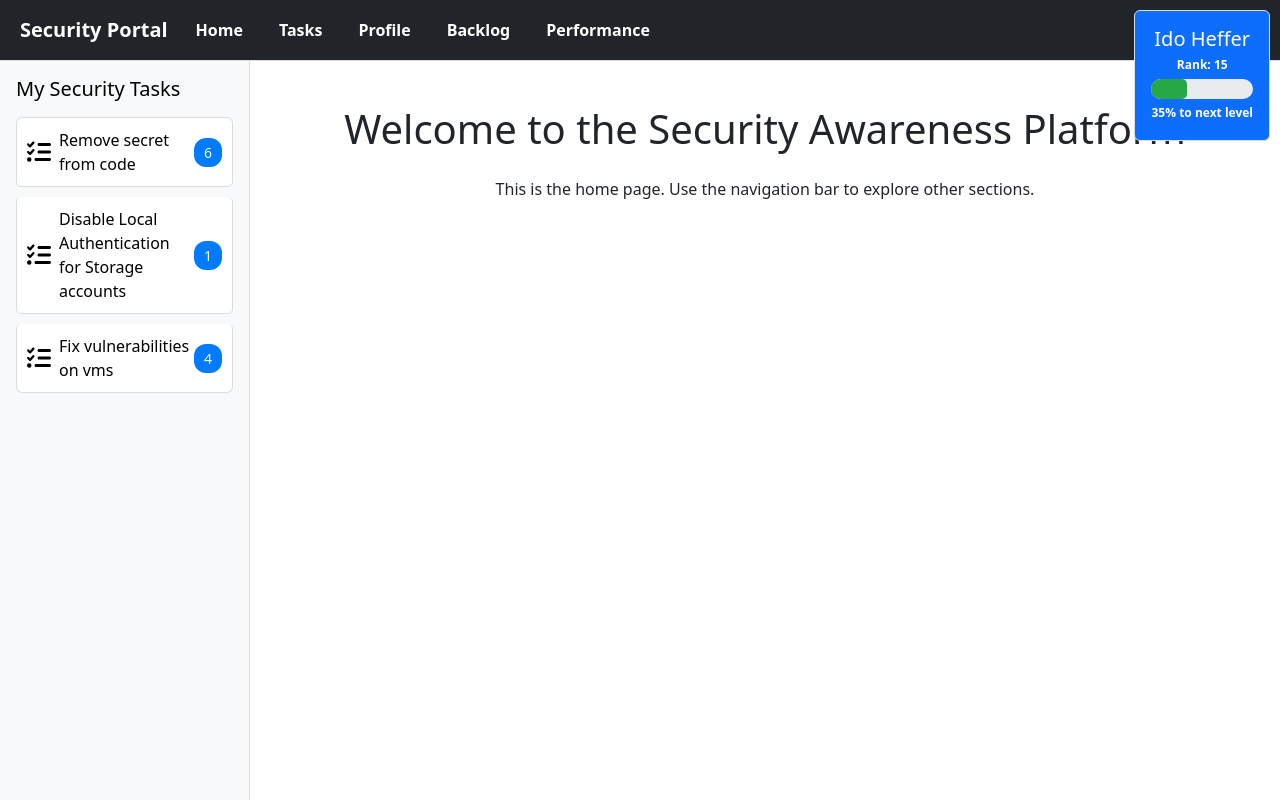
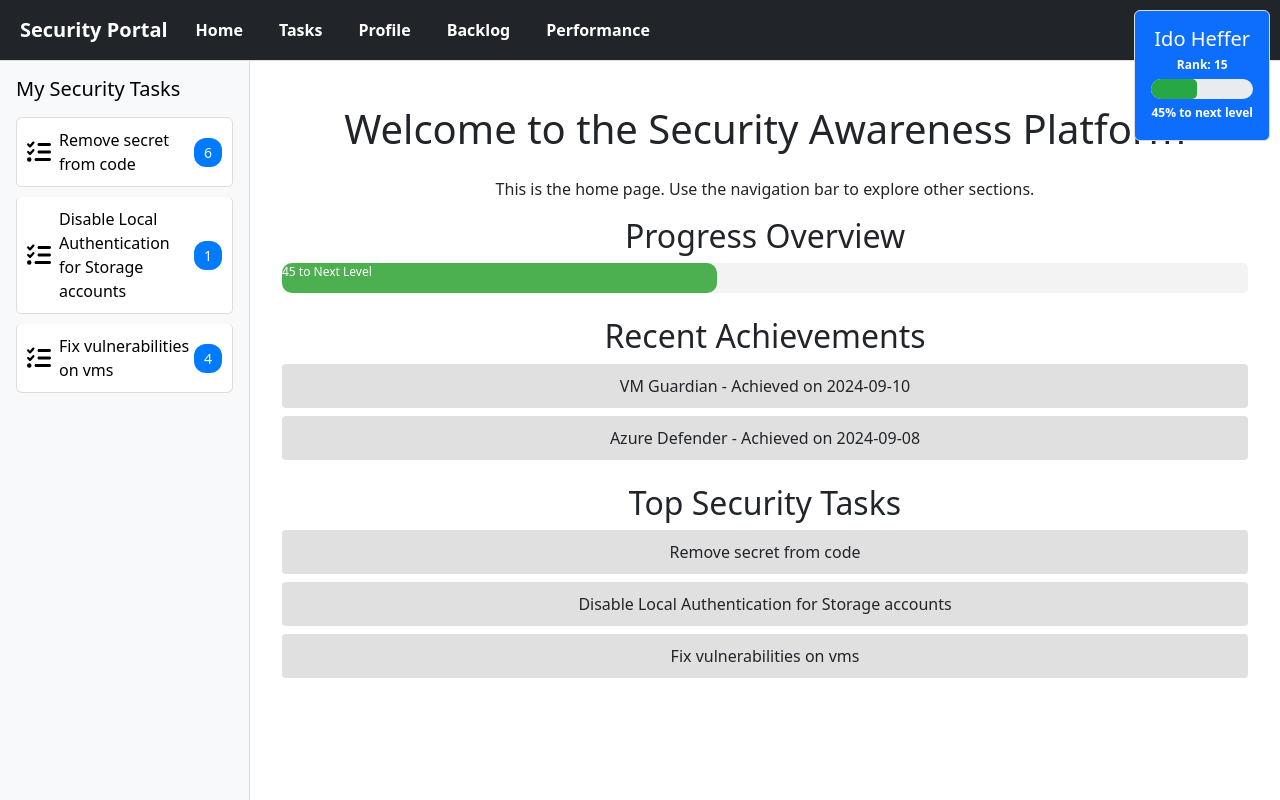
Before and after one commit to IdoHeffer/SecurityPortal-SFI-, a React (Create React App) app: page / in a window 1280 px wide. Built offline with nearby package versions, Linux system fonts and the light colour scheme; the HTML template or start-up script is replaced by a standard one.

Commit message:
New home components

```diff
--- a/src/App.tsx
+++ b/src/App.tsx
@@ -18,7 +18,7 @@ import './styles/Backlog.css';
 import { Developer, Task } from './types';
 
 const App: React.FC = () => {
-  const [developer, setDeveloper] = useState<Developer>({ name: 'Ido Heffer', rank: 15, progress: 35 });
+  const [developer, setDeveloper] = useState<Developer>({ name: 'Ido Heffer', rank: 15, progress: 45 });
   const [tasks, setTasks] = useState<Task[]>([
     { id: 1, name: 'Remove secret from code', impact: 3, urgency: 2, volume: 5, rank: 6 },
     { id: 2, name: 'Disable Local Authentication for Storage accounts', impact: 3, urgency: 2, volume: 5, rank: 1 },
@@ -37,7 +37,7 @@ const App: React.FC = () => {
       <Sidebar tasks={tasks} />
       <div style={{ marginLeft: 250, padding: 20 }}>
           <Routes>
-            <Route path="/" element={<Home/>} />
+            <Route path="/" element={<Home developer={developer} tasks={tasks}/>} />
             <Route path="/tasks" element={<Tasks/>} />
             {/* Pass developer as prop to Profile */}
             <Route path="/profile" element={<Profile developer={developer} />} />
--- a/src/components/Home.tsx
+++ b/src/components/Home.tsx
@@ -1,12 +1,28 @@
-// src/components/Home.tsx
+import React from 'react';
+import ProgressOverview from './ProgressOverview';
+import RecentAchievements from './RecentAchievements';
+import TopSecurityTasks from './TopSecurityTasks';
+import { Developer } from '../types';
+import { Task } from '../types';
 
-import React from 'react';
+interface ProfileProps {
+  developer: Developer;
+}
+interface ProfileProps {
+  tasks: Task[];
+}
 
-const Home: React.FC = () => {
+
+
+const Home: React.FC<ProfileProps> = ({ developer, tasks }) => {
   return (
     <div className="container mt-4">
       <h1 className="mb-4">Welcome to the Security Awareness Platform</h1>
       <p>This is the home page. Use the navigation bar to explore other sections.</p>
+
+      <ProgressOverview developer={developer} />
+      <RecentAchievements />
+      <TopSecurityTasks tasks={tasks} />
     </div>
   );
 };
--- /dev/null
+++ b/src/components/ProgressOverview.tsx
@@ -0,0 +1,20 @@
+import React from 'react';
+import { Developer } from '../types';
+
+interface ProfileProps {
+    developer: Developer;
+  }
+
+const ProgressOverview: React.FC<ProfileProps> = ({developer}) => {
+  return (
+    <div className="progress-overview mb-4">
+      <h2>Progress Overview</h2>
+      <div className="progress-bar">
+        {/* Example progress bar */}
+        <div className="progress" style={{ width: developer.progress +'%' }}> {developer.progress} to Next Level</div>
+      </div>
+    </div>
+  );
+};
+
+export default ProgressOverview;
--- /dev/null
+++ b/src/components/RecentAchievements.tsx
@@ -0,0 +1,16 @@
+import React from 'react';
+
+const RecentAchievements: React.FC = () => {
+  return (
+    <div className="recent-achievements mb-4">
+      <h2>Recent Achievements</h2>
+      <ul>
+        {/* Example achievements */}
+        <li>VM Guardian - Achieved on 2024-09-10</li>
+        <li>Azure Defender - Achieved on 2024-09-08</li>
+      </ul>
+    </div>
+  );
+};
+
+export default RecentAchievements;
--- /dev/null
+++ b/src/components/TopSecurityTasks.tsx
@@ -0,0 +1,24 @@
+import React from 'react';
+import { Task } from '../types';
+
+interface ProfileProps {
+    tasks: Task[];
+}
+
+const TopSecurityTasks: React.FC<ProfileProps> = ({tasks}) => {
+  return (
+    <div className="top-security-tasks mb-4">
+      <h2>Top Security Tasks</h2>
+      <ul>
+      {tasks.map((task: Task) => (
+        <li key={task.id}>{task.name}</li>
+        ))}
+        {/* Example tasks
+        <li>Task 1 - High Impact, Urgent</li>
+        <li>Task 2 - Medium Impact, Medium Urgency</li> */}
+      </ul>
+    </div>
+  );
+};
+
+export default TopSecurityTasks;
--- a/src/styles/Home.css
+++ b/src/styles/Home.css
@@ -2,3 +2,30 @@
 .home {
     padding: 20px;
   }
+  .progress-overview .progress-bar {
+    background-color: #f3f3f3;
+    border-radius: 5px;
+    overflow: hidden;
+    height: 30px;
+  }
+
+  .progress-bar .progress {
+    background-color: #4caf50;
+    color: white;
+    height: 100%;
+    text-align: center;
+  }
+
+  .recent-achievements ul,
+  .top-security-tasks ul {
+    list-style-type: none;
+    padding: 0;
+  }
+
+  .recent-achievements li,
+  .top-security-tasks li {
+    background-color: #e0e0e0;
+    margin-bottom: 8px;
+    padding: 10px;
+    border-radius: 4px;
+  }
```
